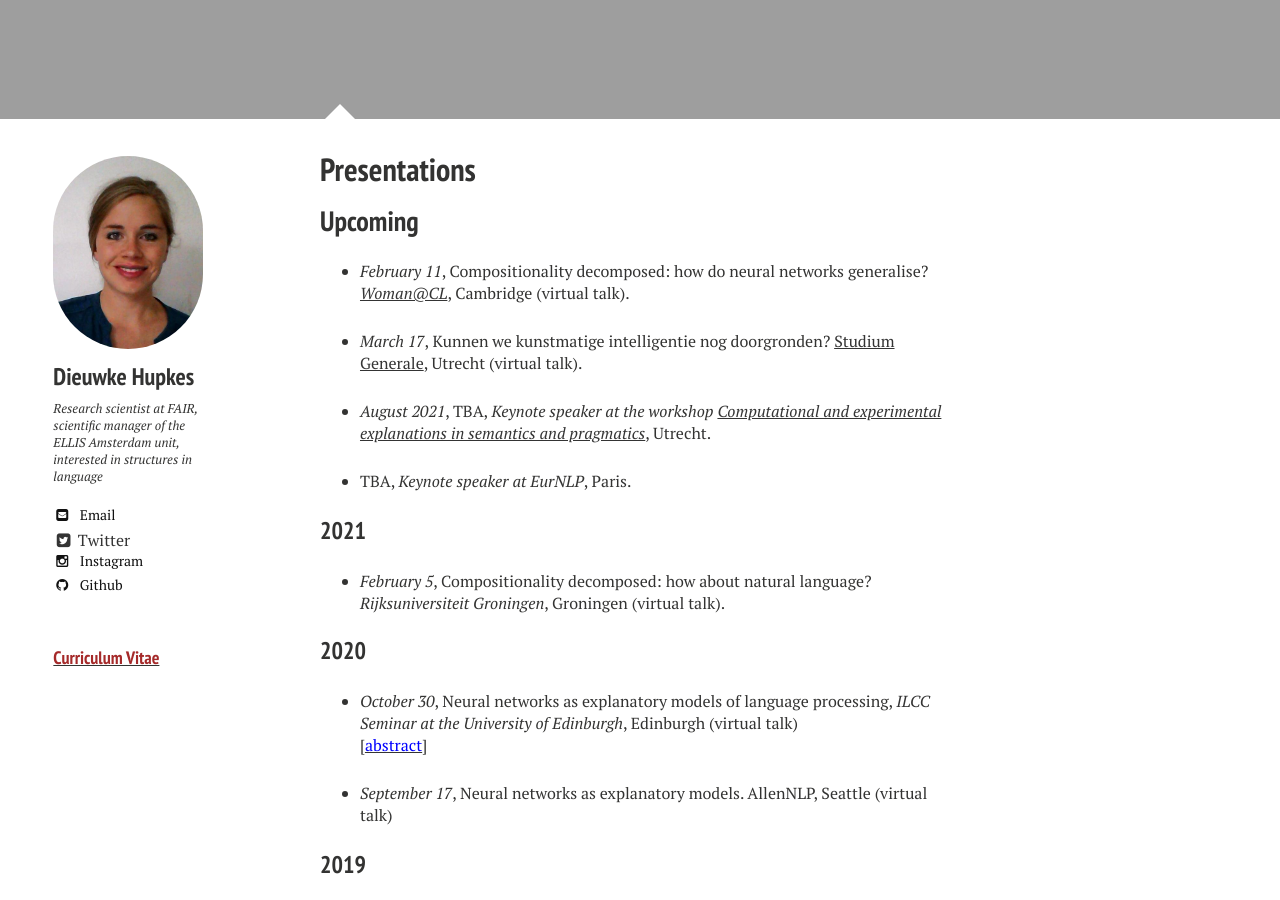
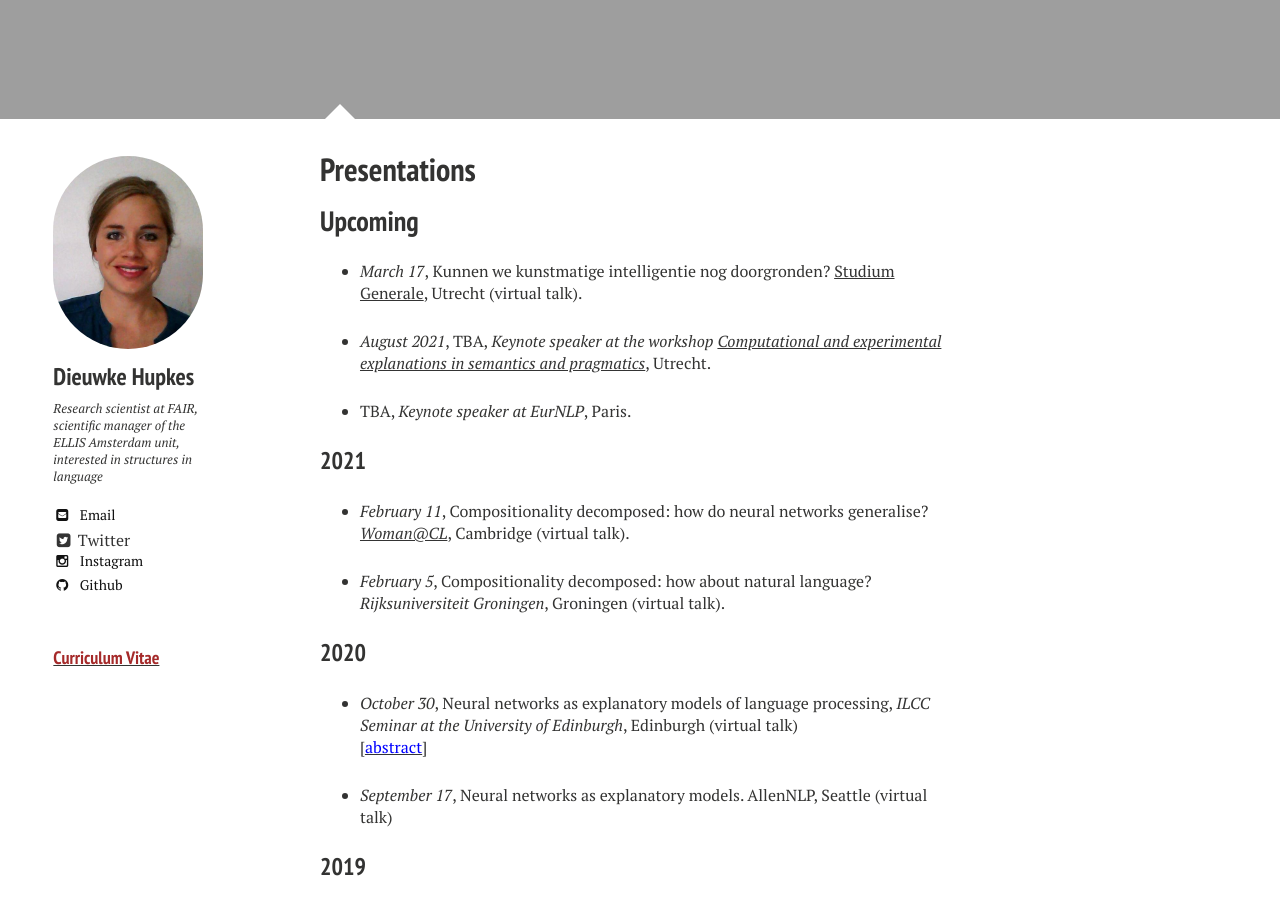
Before and after one commit to dieuwkehupkes/dieuwkehupkes.github.io, a Jekyll site: the page built from talks.md, in a window 1280 px wide and 900 px high, scrolled down 925 px. Built offline with Jekyll 4.4.1, drawn with Linux system fonts in a browser that asks for light colours; nearby versions of some CDN libraries; part of the change alters nothing that is shown.

```diff
--- a/talks.md
+++ b/talks.md
@@ -12,8 +12,6 @@ image:
 
 ## Upcoming
 
-* *February 11*, Compositionality decomposed: how do neural networks generalise? [*Woman@CL*](https://talks.cam.ac.uk/talk/index/157291), Cambridge (virtual talk).
-
 * *March 17*, Kunnen we kunstmatige intelligentie nog doorgronden? [Studium Generale](https://www.sg.uu.nl/sprekers/dieuwke-hupkes), Utrecht (virtual talk).
 
 * *August 2021*, TBA, *Keynote speaker at the workshop* [*Computational and experimental explanations in semantics and pragmatics*](https://www.jakubszymanik.com/CoSaQ/events/explanations-semantics), Utrecht.
@@ -21,6 +19,8 @@ image:
 * TBA, *Keynote speaker at EurNLP*, Paris.
 
 ### 2021
+
+* *February 11*, Compositionality decomposed: how do neural networks generalise? [*Woman@CL*](https://talks.cam.ac.uk/talk/index/157291), Cambridge (virtual talk).
 
 * *February 5*, Compositionality decomposed: how about natural language? *Rijksuniversiteit Groningen*, Groningen (virtual talk).
 
@@ -44,7 +44,7 @@ image:
 [[<font color='blue'>slides</font>](talks/Osnabruek01-10-2019.pdf)]
 [[<font color='blue'>recording</font>](https://www.youtube.com/watch?time_continue=1&v=qspEr33ql3o)]
 
-* *September 3*. Guest speaker and panelist at the public event [*When fake looks all too real: the technology behind Deep Fake*](https://www.spui25.nl/spui25-en/events/events/2019/09/the-technology-behind-deep-fake.html), SPUI25, Amsterdam.
+* *September 3*. Guest speaker and panelist at the public event *When fake looks all too real: the technology behind Deep Fake*, SPUI25, Amsterdam.
 [[<font color='blue'>slides</font>](talks/DeepFake03-09-2019.pdf)]
 [[<font color='blue'>recording</font>](https://www.facebook.com/spui25/videos/vb.603406399729064/742682212852885/?type=2&theater)]
 
```
